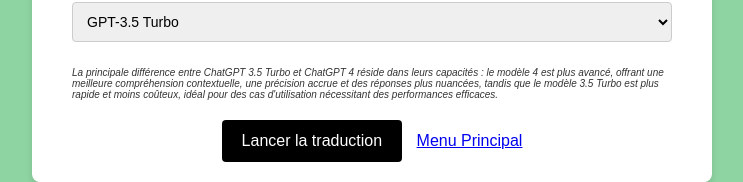
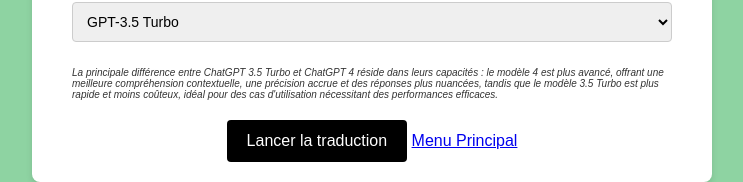
Before and after one commit to thomasrib8/treeslate_V2, a Flask app: page /translation/ in a window 1280 px wide. Shown: the part 938-1120 px from the top of the page, without its empty margins (268-1011 px from the left). Run offline with Flask 2, Linux system fonts and the light colour scheme.

Commit message:
Update index.html

```diff
--- a/templates/translation/index.html
+++ b/templates/translation/index.html
@@ -158,7 +158,7 @@
 
             <div class="button-container">
     <button type="submit">Lancer la traduction</button>
-    <a href="{{ url_for('main_menu') }}" class="button" style="margin-left: 10px;">Menu Principal</a>
+    <a href="{{ url_for('main_menu') }}" class="button menu-button">Menu Principal</a>
 </div>
         </form>
     </div>
```
